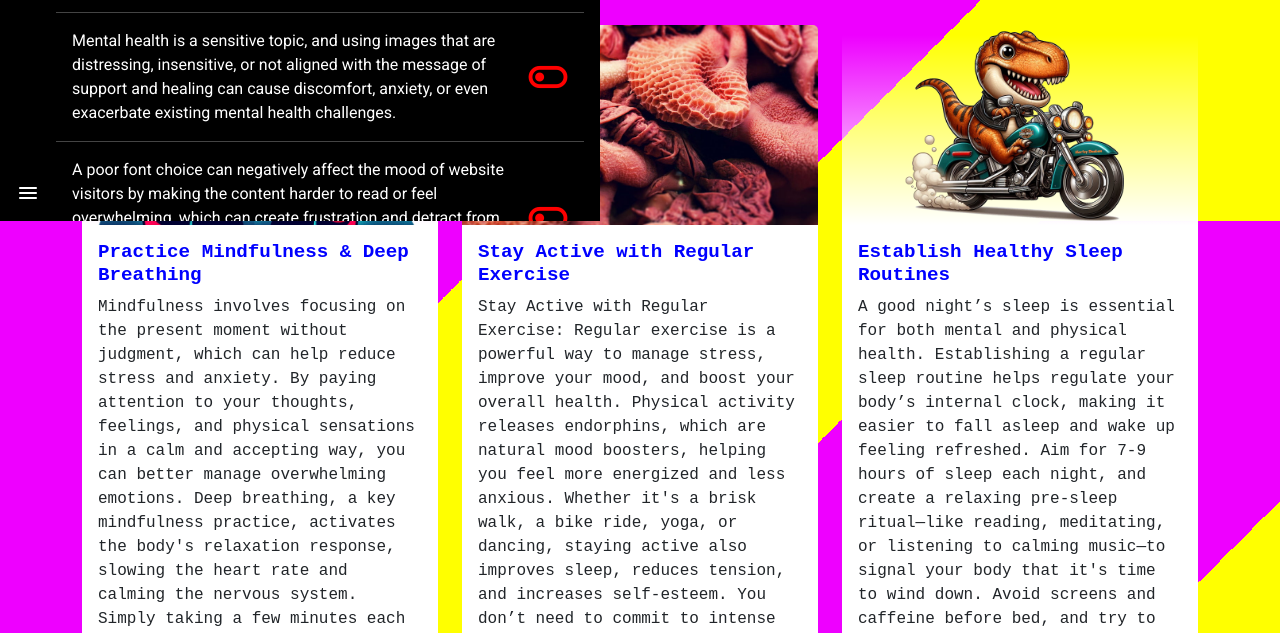
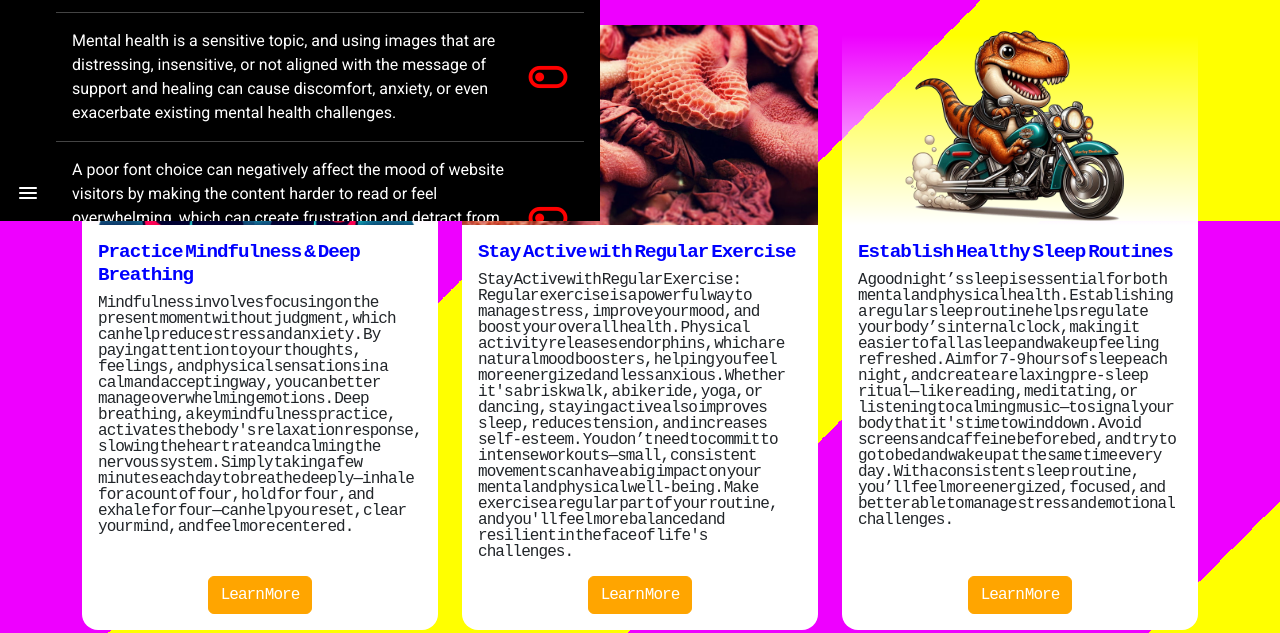
Before and after one commit to james-adcott-edu/This-Website-Is-Terrible, a plain HTML site: page index.html in a window 1280 px wide. Shown: the part 579-1212 px from the top of the page. Drawn offline with nearby package versions, Linux system fonts and the light colour scheme; a web font is replaced by a local one.

Commit message:
add: text spacing option

```diff
--- a/assets/css/style.css
+++ b/assets/css/style.css
@@ -240,3 +240,12 @@ body:has(#hidden_options #bad_fonts:checked) {
 #hidden_options:has(#bad_fonts:checked) ~ * #masthead {
     font-family: 'Creepster', cursive;
 }
+
+/* TEXT-SPACING */
+
+#hidden_options:has(#bad_text_spacing:checked) ~ footer,
+#hidden_options:has(#bad_text_spacing:checked) ~ * .card {
+    word-spacing: -.8ch;
+    letter-spacing: -.1ch;
+    line-height: 1;
+}
```
